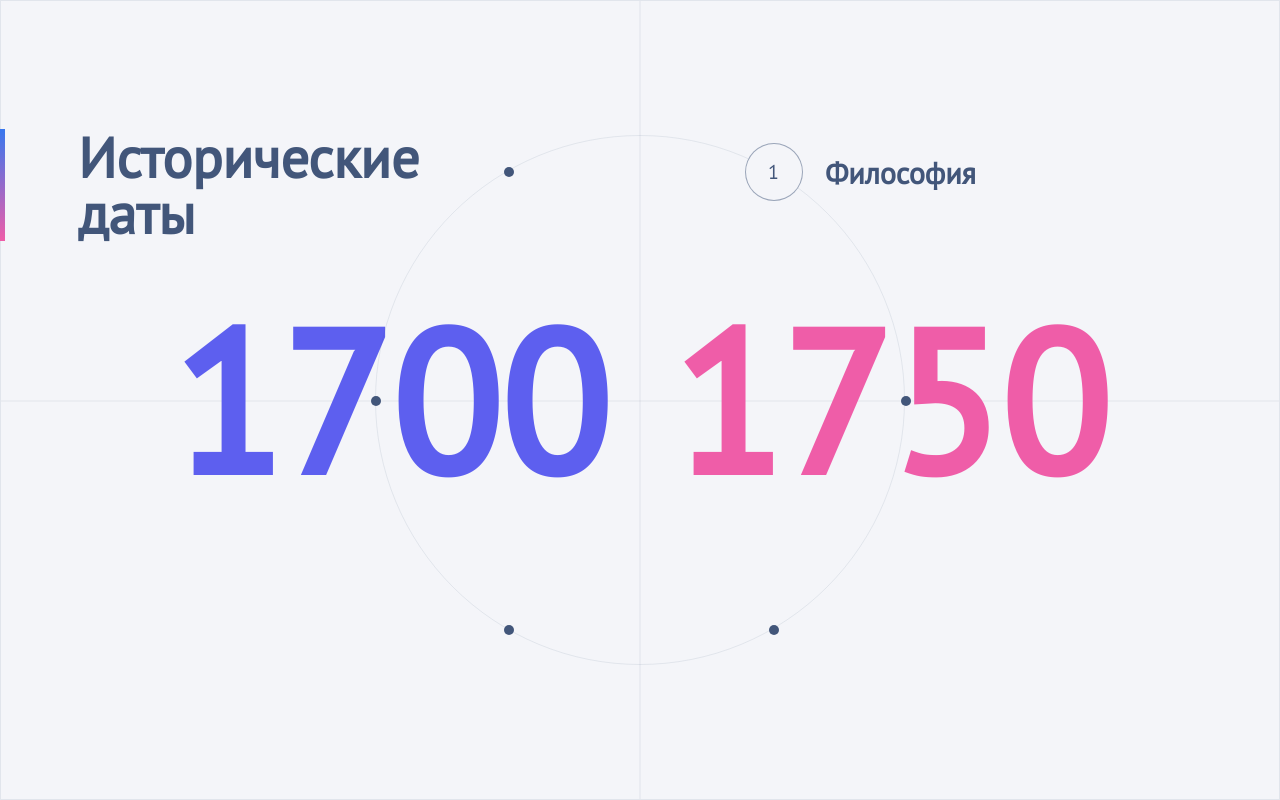
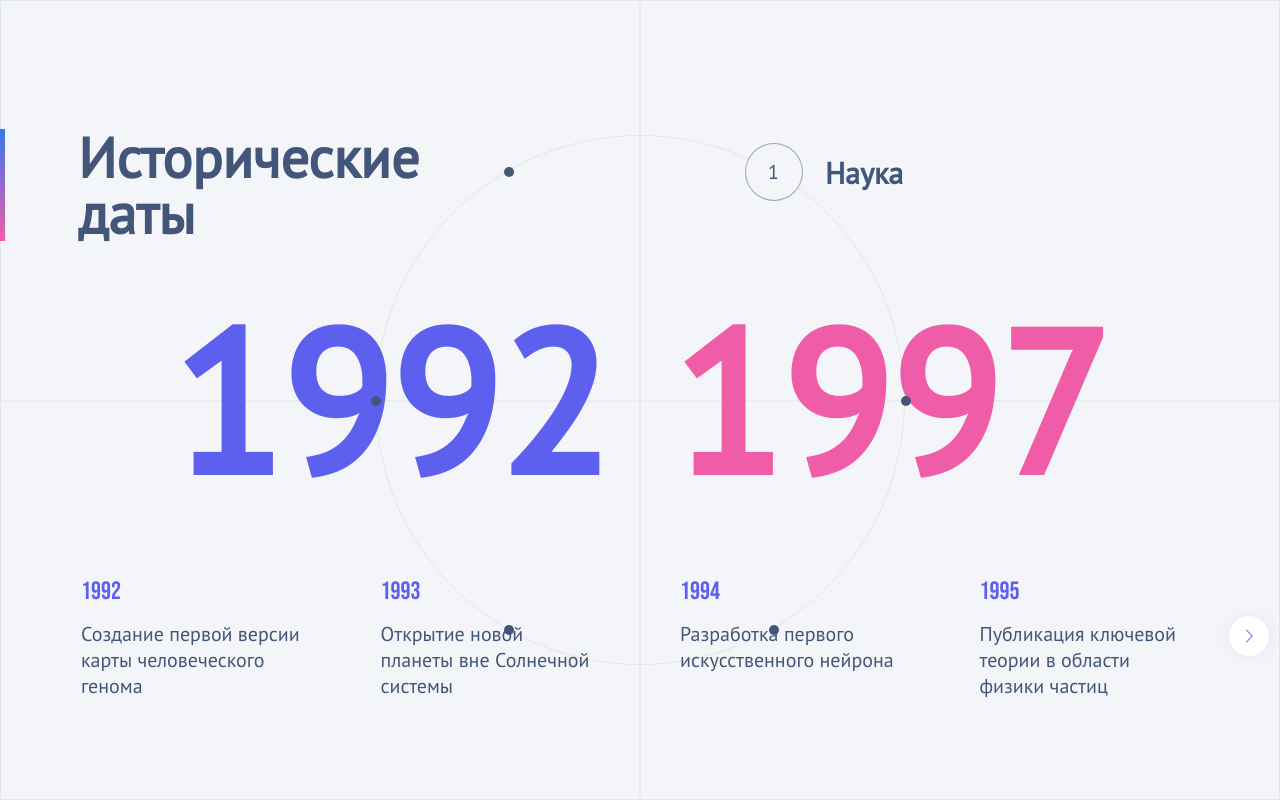
Before and after one commit to Konstantin-Gromakovskiy/historical-dates-test, a React app: page / in a window 1280 px wide. Built offline with nearby package versions, Linux system fonts and the light colour scheme.

Commit message:
add new font add swiper in footer add styles and variables for footer update mockData.ts

```diff
--- a/package.json
+++ b/package.json
@@ -35,6 +35,7 @@
   },
   "dependencies": {
     "react": "^19.1.1",
-    "react-dom": "^19.1.1"
+    "react-dom": "^19.1.1",
+    "swiper": "^11.2.10"
   }
 }
--- a/src/__fixtures__/mockData.ts
+++ b/src/__fixtures__/mockData.ts
@@ -1,127 +1,112 @@
-interface EventItem {
-  year: string
+export interface HistoricalEvent {
+  date: string
   description: string
 }
 
-export interface HistoricalDates {
-  title: string
-  startAt: number
-  endAt: number
-  events: EventItem[]
+export interface TimeSegment {
+  id: number
+  startYear: number
+  endYear: number
+  title: string // "Кино"
+  events: HistoricalEvent[]
 }
 
-export const mockData: HistoricalDates[] = [
+export const mockTimeSegments: TimeSegment[] = [
   {
-    title: 'Философия',
-    startAt: 1700,
-    endAt: 1750,
+    id: 1,
+    startYear: 1992,
+    endYear: 1997,
+    title: 'Наука',
     events: [
-      { year: '1711', description: 'Дэвид Юм начал формировать эмпиризм.' },
-      {
-        year: '1748',
-        description: 'Издан труд Юма "Исследование о человеке".',
-      },
-      {
-        year: '1724',
-        description: 'Родился Иммануил Кант — будущий основатель критицизма.',
-      },
-      {
-        year: '1739',
-        description:
-          'Опубликовано первое философское сочинение Юма — "Трактат о человеческой природе".',
-      },
+      { date: '1992', description: 'Создание первой версии карты человеческого генома' },
+      { date: '1993', description: 'Открытие новой планеты вне Солнечной системы' },
+      { date: '1994', description: 'Разработка первого искусственного нейрона' },
+      { date: '1995', description: 'Публикация ключевой теории в области физики частиц' },
+      { date: '1996', description: 'Начало международной программы по исследованию мозга' },
+      { date: '1997', description: 'Клонирование овцы Долли — прорыв в биотехнологиях' },
+      { date: '1997', description: 'Разработка новых лазерных методов в медицине' },
     ],
   },
   {
-    title: 'Наука',
-    startAt: 1750,
-    endAt: 1800,
+    id: 2,
+    startYear: 1998,
+    endYear: 2003,
+    title: 'Кино',
     events: [
-      {
-        year: '1776',
-        description: 'Адам Смит опубликовал "Богатство народов".',
-      },
-      {
-        year: '1791',
-        description: 'Вольта создал первый химический источник тока.',
-      },
-      {
-        year: '1758',
-        description:
-          'Галлей предсказал возвращение кометы, названной его именем.',
-      },
-      { year: '1781', description: 'Гершель открыл планету Уран.' },
+      { date: '1998', description: 'Революция в компьютерной анимации' },
+      { date: '1999', description: 'Выход культового фильма, изменившего жанр фантастики' },
+      { date: '2000', description: 'Открытие крупнейшей киностудии в Восточной Европе' },
+      { date: '2001', description: 'Учреждение международного кинофестиваля' },
+      { date: '2002', description: 'Первый фильм, полностью снятый на цифровую камеру' },
+      { date: '2003', description: 'Рекорд по кассовым сборам за всю историю кинематографа' },
+      { date: '2003', description: 'Введение нового жанра — документальный артхаус' },
+      { date: '2003', description: 'Запуск платформы онлайн-просмотра фильмов' },
     ],
   },
   {
-    title: 'Искусство',
-    startAt: 1800,
-    endAt: 1850,
+    id: 3,
+    startYear: 2004,
+    endYear: 2009,
+    title: 'Театр',
     events: [
-      {
-        year: '1810',
-        description: 'Расцвет романтизма в европейской живописи.',
-      },
-      {
-        year: '1840',
-        description: 'Работы Тернера определили стиль импрессионизма.',
-      },
-      { year: '1824', description: 'Открыта Национальная галерея в Лондоне.' },
-      {
-        year: '1830',
-        description: 'Делакруа написал "Свобода, ведущая народ".',
-      },
+      { date: '2004', description: 'Возрождение интереса к классической трагедии' },
+      { date: '2005', description: 'Премьера революционной постановки современного драматурга' },
+      { date: '2006', description: 'Широкое внедрение мультимедиа в сценографии' },
+      { date: '2007', description: 'Открытие крупнейшего театрального центра в Европе' },
+      { date: '2008', description: 'Совместные постановки театров Азии и Европы' },
+      { date: '2009', description: 'Развитие театра импровизации в мегаполисах' },
+      { date: '2009', description: 'Массовый переход на электронные билеты' },
     ],
   },
   {
+    id: 4,
+    startYear: 2010,
+    endYear: 2015,
     title: 'Литература',
-    startAt: 1850,
-    endAt: 1900,
     events: [
-      { year: '1869', description: 'Толстой опубликовал "Войну и мир".' },
-      {
-        year: '1890',
-        description: 'Оскар Уайльд написал "Портрет Дориана Грея".',
-      },
-      { year: '1851', description: 'Герман Мелвилл издал роман "Моби Дик".' },
-      {
-        year: '1884',
-        description: 'Марк Твен опубликовал "Приключения Гекльберри Финна".',
-      },
+      { date: '2010', description: 'Возвращение интереса к печатным изданиям' },
+      { date: '2011', description: 'Выход бестселлера, переведённого на 50 языков' },
+      { date: '2012', description: 'Запуск крупнейшей онлайн-библиотеки' },
+      { date: '2013', description: 'Расцвет жанра антиутопии в молодежной литературе' },
+      { date: '2014', description: 'Присуждение Нобелевской премии по литературе автору из Азии' },
+      { date: '2015', description: 'Популяризация формата аудиокниг' },
+      { date: '2015', description: 'Создание интерактивных романов с нелинейным сюжетом' },
+      { date: '2015', description: 'Бум самиздата через платформы прямой публикации' },
     ],
   },
   {
+    id: 5,
+    startYear: 2016,
+    endYear: 2020,
     title: 'Технологии',
-    startAt: 1900,
-    endAt: 1950,
     events: [
-      { year: '1927', description: 'Изобретено телевидение Джоном Бердом.' },
-      {
-        year: '1946',
-        description: 'Создан ENIAC — один из первых компьютеров.',
-      },
-      {
-        year: '1903',
-        description: 'Братья Райт совершили первый полёт на самолёте.',
-      },
-      {
-        year: '1928',
-        description: 'Флеминг открыл пенициллин — начало эры антибиотиков.',
-      },
+      { date: '2016', description: 'Появление массового использования нейросетей в быту' },
+      { date: '2017', description: 'Запуск первой полностью автономной транспортной системы' },
+      { date: '2018', description: 'Прорыв в области носимых технологий' },
+      { date: '2019', description: 'Развитие 5G-сетей по всему миру' },
+      { date: '2020', description: 'Прорыв в области квантовых вычислений' },
+      { date: '2020', description: 'Рост технологий AR/VR в образовании и медицине' },
+      { date: '2020', description: 'Массовый переход на удалённую работу с помощью цифровых платформ' },
+      { date: '2020', description: 'Появление гибких экранов и складных устройств' },
+      { date: '2020', description: 'Первые шаги в биоинтеграции чипов в организм' },
     ],
   },
   {
-    title: 'Космос',
-    startAt: 1950,
-    endAt: 2000,
+    id: 6,
+    startYear: 2021,
+    endYear: 2025,
+    title: 'Музыка',
     events: [
-      { year: '1961', description: 'Гагарин стал первым человеком в космосе.' },
-      { year: '1998', description: 'Начато строительство МКС.' },
-      { year: '1969', description: 'Нил Армстронг первым ступил на Луну.' },
-      {
-        year: '1971',
-        description: 'Запущена первая орбитальная станция "Салют-1".',
-      },
+      { date: '2021', description: 'Расцвет музыкальных NFT' },
+      { date: '2022', description: 'Появление нового жанра, объединившего электронную и народную музыку' },
+      { date: '2023', description: 'Первый международный фестиваль в метавселенной' },
+      { date: '2023', description: 'Музыкальные ИИ-композиторы начали выигрывать конкурсы' },
+      { date: '2024', description: 'Создание нейросетевой системы для генерации оригинальных композиций' },
+      { date: '2024', description: 'Популяризация звуковой ASMR-архитектуры' },
+      { date: '2025', description: 'Музыкальные перформансы с участием биосенсоров слушателей' },
+      { date: '2025', description: 'Коллаборации между музыкантами и художниками ИИ' },
+      { date: '2025', description: 'Запись альбома полностью в виртуальной студии' },
+      { date: '2025', description: 'Интерактивные концерты в режиме реального времени с кастомизацией треков' },
     ],
   },
 ]
--- a/src/app/pages/HistoricalDates.tsx
+++ /dev/null
@@ -1,27 +0,0 @@
-import { FC, useState } from 'react'
-import styles from './historicalDates.module.scss'
-import BackgroundCircle from '@/components/BackgroundCircle'
-import { mockData } from '@/__fixtures__/mockData'
-import HistoricalDate from '@/shared/ui/HistoricalDate'
-
-const HistoricalDates: FC = () => {
-  const count = 6
-  const [activeItemIndex, setActiveItemIndex] = useState(0)
-
-  return (
-    <main className={styles.main}>
-      <h1 className={styles.title}>
-        Исторические
-        <br />
-        даты
-      </h1>
-      <div className={styles.dates}>
-        <HistoricalDate value={mockData[activeItemIndex].startAt} />
-        <HistoricalDate value={mockData[activeItemIndex].endAt} />
-      </div>
-      <BackgroundCircle className={styles.circle} count={count} width={530} activeItemIndex={activeItemIndex} title={mockData[activeItemIndex].title} setActiveItemIndex={setActiveItemIndex} />
-    </main>
-  )
-}
-
-export default HistoricalDates
--- /dev/null
+++ b/src/components/Slider.tsx
@@ -0,0 +1,43 @@
+import { FC, HTMLAttributes } from 'react'
+import type { HistoricalEvent } from '@/__fixtures__/mockData'
+import { Swiper, SwiperSlide } from 'swiper/react'
+import { Navigation, FreeMode } from 'swiper/modules'
+import './slider.module.scss'
+import 'swiper/scss/navigation'
+import 'swiper/scss'
+import styles from './slider.module.scss'
+
+interface SliderProps extends HTMLAttributes<HTMLDivElement> {
+  historicalEvents: HistoricalEvent[]
+  activeItemIndex: number
+}
+
+const Slider: FC<SliderProps> = ({ historicalEvents, activeItemIndex, className }) => {
+  return (
+    <div className={`${styles.container} ${className ? className : ''}`}>
+      <Swiper
+        modules={[Navigation, FreeMode]}
+        navigation
+        initialSlide={activeItemIndex}
+        className={styles.swiper}
+        slidesPerView={4}
+        spaceBetween={80}
+        freeMode={true}
+        height={200}
+      >
+        {historicalEvents.map((event, i) => (
+          <SwiperSlide
+            key={i}
+          >
+            <div>
+              <h4 className={styles.title}>{event.date}</h4>
+              <p>{event.description}</p>
+            </div>
+          </SwiperSlide>
+        ))}
+      </Swiper>
+    </div>
+  )
+}
+
+export default Slider
--- a/src/components/backgroundCircle.module.scss
+++ b/src/components/backgroundCircle.module.scss
@@ -1,7 +1,7 @@
 @use '@/styles/variables' as *;
 
 .backgroundCircleContainer {
-  position: absolute;
+  position: relative;
   aspect-ratio: 1;
   display: flex;
   justify-content: center;
@@ -60,15 +60,6 @@
     }
   }
 
-  //.title {
-  //  position: absolute;
-  //  left: 100%;
-  //  transition: $transition-animation;
-  //  opacity: 0;
-  //  scale: 0;
-  //  //display: none;
-  //}
-
   span {
     transition: $transition-animation;
     opacity: 0;
--- /dev/null
+++ b/src/components/slider.module.scss
@@ -0,0 +1,54 @@
+@use '@/styles/variables' as *;
+.container {
+
+  display: flex;
+  align-items: center;
+  justify-content: center;
+}
+
+:global(.swiper) {
+    padding-block: 100px !important;
+    padding-inline: $space-large !important;
+
+  :global(.swiper-slide) {
+  }
+
+  :global(.swiper-button-prev) {
+    background: $secondary-white;
+    border-radius: 50%;
+    width: 40px;
+    height: 40px;
+    box-shadow: 0 0 15px 0 rgba(56, 119, 238, 0.1);
+    &:after {
+      color: $color-accent;
+      scale: 0.3;
+    }
+  }
+  :global(.swiper-button-disabled) {
+    opacity: 0 !important;
+    &:after {
+      opacity: 0 !important;
+    }
+  }
+
+  :global(.swiper-button-next) {
+    background: $secondary-white;
+    border-radius: 50%;
+    width: 40px;
+    height: 40px;
+    box-shadow: 0 0 15px 0 rgba(56, 119, 238, 0.1);
+    &:after {
+      color: $color-accent;
+      scale: 0.3;
+    }
+}
+}
+
+.title {
+  color: $color-accent;
+  font-size: $font-size-medium;
+  font-family: $font-family-accent;
+  font-weight: $font-weight-base;
+  margin-bottom: $space-small;
+
+}
--- a/src/index.tsx
+++ b/src/index.tsx
@@ -1,6 +1,6 @@
 import { createRoot } from 'react-dom/client'
 import './styles/_global.scss'
-import init from './app/init'
+import init from './init'
 
 const vdom = document.querySelector('#root')!
 
--- a/src/app/init.tsx
+++ b/src/init.tsx
@@ -1,4 +1,4 @@
-import HistoricalDates from './pages/HistoricalDates'
+import HistoricalDates from '@/pages/HistoricalDates'
 import { StrictMode } from 'react'
 
 const init = () => {
--- /dev/null
+++ b/src/pages/HistoricalDates.tsx
@@ -0,0 +1,30 @@
+import { FC, useState } from 'react'
+import styles from './historicalDates.module.scss'
+import BackgroundCircle from '@/components/BackgroundCircle'
+import { mockTimeSegments } from '@/__fixtures__/mockData'
+import HistoricalDate from '@/shared/ui/HistoricalDate'
+import Slider from '@/components/Slider'
+
+const HistoricalDates: FC = () => {
+  const [activeItemIndex, setActiveItemIndex] = useState(0)
+
+  return (
+    <>
+      <main className={styles.main}>
+        <h1 className={styles.title}>
+          Исторические
+          <br />
+          даты
+        </h1>
+        <div className={styles.dates}>
+          <HistoricalDate value={mockTimeSegments[activeItemIndex].startYear} />
+          <HistoricalDate value={mockTimeSegments[activeItemIndex].endYear} />
+        </div>
+        <BackgroundCircle className={styles.circle} count={mockTimeSegments.length} width={530} activeItemIndex={activeItemIndex} title={mockTimeSegments[activeItemIndex].title} setActiveItemIndex={setActiveItemIndex} />
+        <Slider className={styles.slider} historicalEvents={mockTimeSegments[activeItemIndex].events} activeItemIndex={activeItemIndex} />
+      </main>
+    </>
+  )
+}
+
+export default HistoricalDates
--- a/src/app/pages/historicalDates.module.scss
+++ b/src/pages/historicalDates.module.scss
@@ -23,6 +23,7 @@
     width: 1px;
     height: 100%;
     left: 50%;
+    top:0;
     background: rgba($primary-text, 0.1);
     transform: translateX(-50%);
   }
@@ -69,8 +70,14 @@
 }
 
 .circle {
-  position: absolute;
   top: 50%;
   left: 50%;
   transform: translate(-50%, -50%);
 }
+
+.slider {
+  position: absolute;
+  width: 100%;
+  bottom: 0;
+  left: 0;
+}
```
Also changed, not shown: src/styles/_variables.scss (+10 -0 lines), src/assets/fonts/BebasNeue.ttf (added), 1 other file (tests, documents, lock files or other folders).
